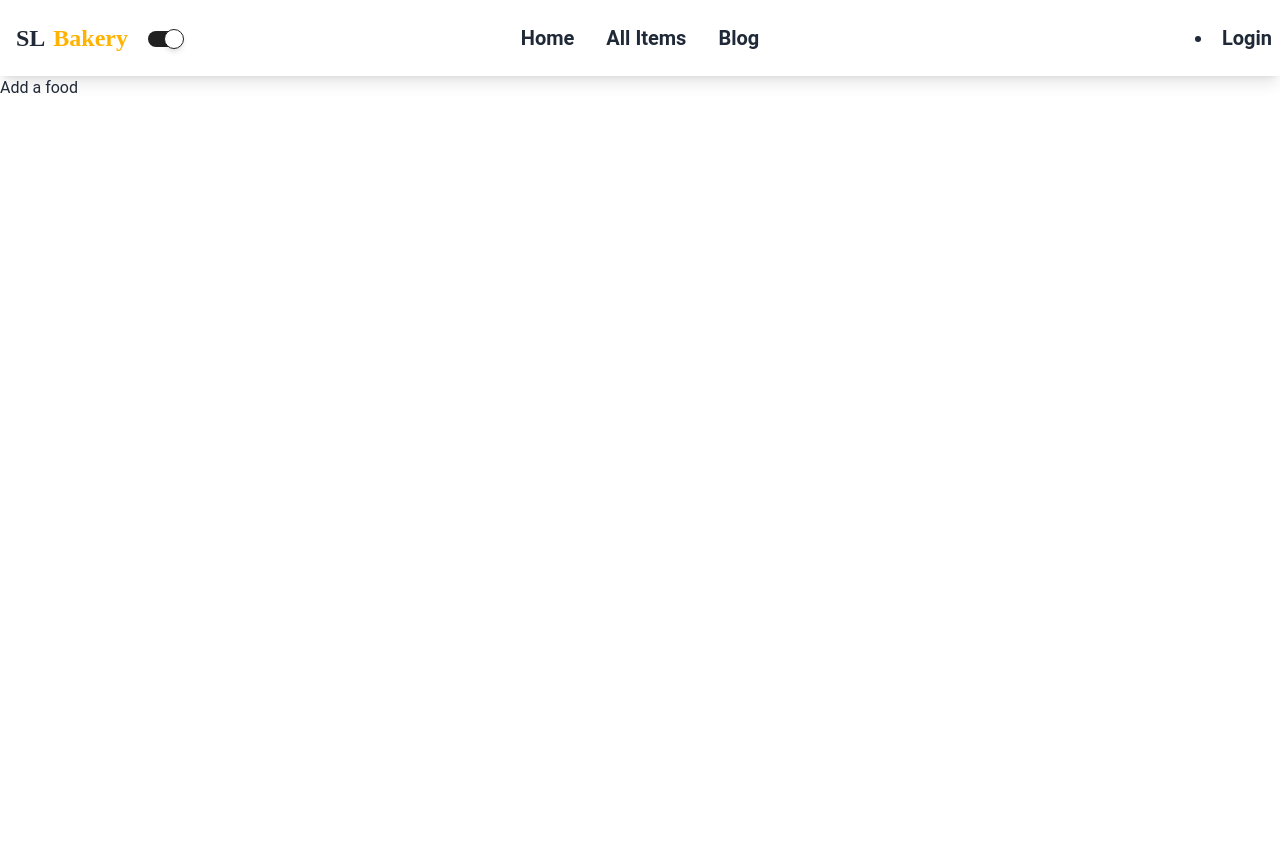
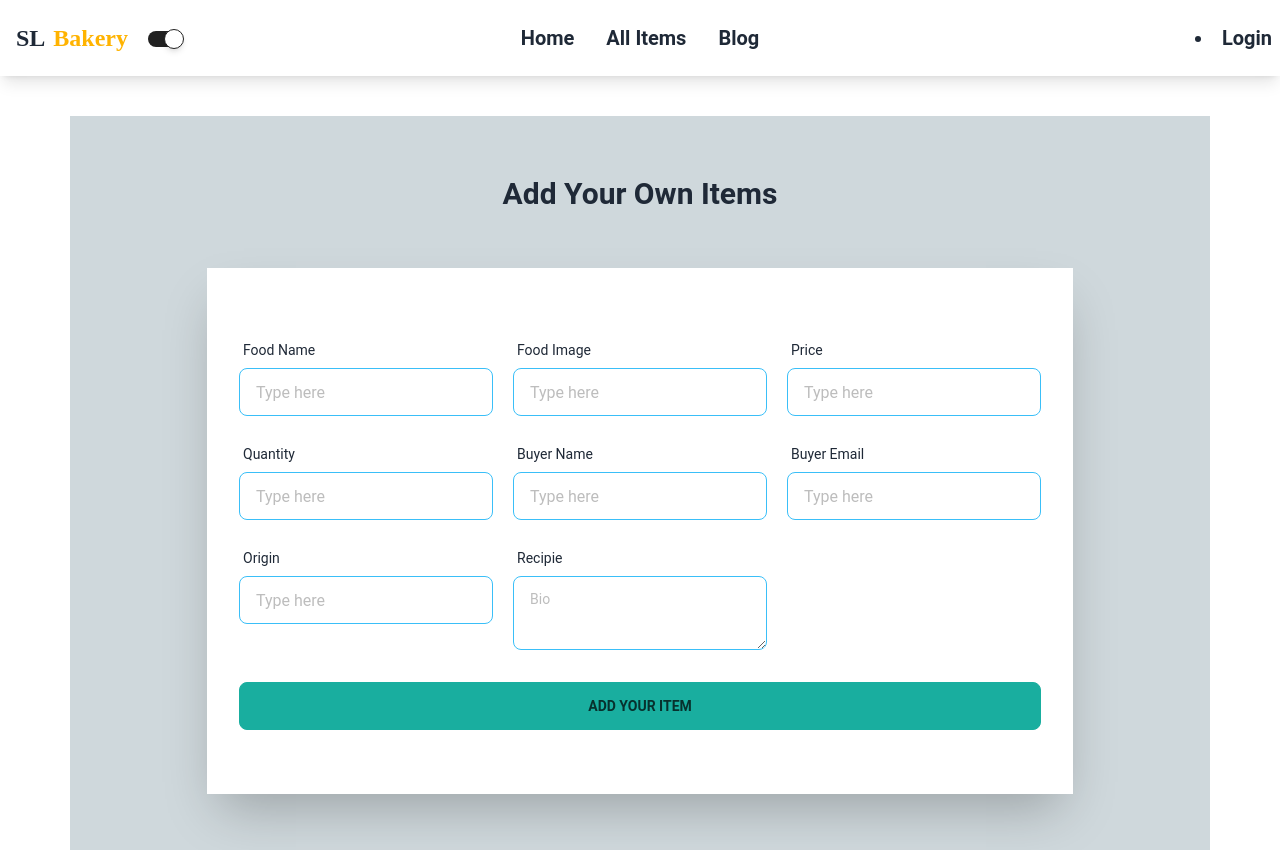
Before and after one commit to bashputi/bakery-client, a React (Vite) app: page /addfood in a window 1280 px wide. Before the commit the page ends 800 px from the top, so only its background shows below. Built offline with nearby package versions, Linux system fonts and the light colour scheme; no server answers.

Commit message:
add yor item page done

```diff
--- a/src/layOut/Pages/MyPage/AddFood.jsx
+++ b/src/layOut/Pages/MyPage/AddFood.jsx
@@ -1,16 +1,128 @@
 import { Helmet } from "react-helmet";
 
+import { useContext } from "react";
+import { AuthContext } from "../../../route/AuthProvider";
+import { CardHeader } from "@material-tailwind/react";
+import Swal from "sweetalert2";
 
 const AddFood = () => {
+    const {user} = useContext(AuthContext);
+    const handleAdd = e => {
+        e.preventDefault();
+        const foodName = e.target.foodName.value;
+        const pic = e.target.pic.value;
+        const quantity = e.target.quantity.value;
+        const price= e.target.price.value;
+        const name = e.target.name.value;
+        const email = e.target.email.value;
+        const origin = e.target.origin.value;
+        const recipie = e.target.recipie.value;
+        console.log(recipie, origin,
+            email,name ,price, quantity,pic,foodName);
+            const adding = {
+              foodname: foodName,
+              img: pic,
+              quantity: quantity,
+              Price: price,
+              customerName: name,
+              email,
+              origin: origin,
+              recipie: recipie
+
+            }
+            fetch('http://localhost:5000/item', {
+    method: 'POST',
+    headers: {
+      'content-type': 'application/json'
+    },
+    body: JSON.stringify(adding)
+  })
+  .then(res => res.json())
+  .then(data => {
+    console.log(data);
+    if(data.insertedId){
+      Swal.fire({
+        title: "Congratulation",
+        text: "You successfully added a item!",
+        icon: "success"
+      });
+    }
+  })
+    }
     return (
-        <div>
+        <div className="container mx-auto pb-10 bg-blue-gray-100 mt-10 py-5">
               <Helmet>
                 <meta charSet="utf-8" />
                 <title>SL Bakery | Add a item </title>
                 <link rel="canonical" href="http://mysite.com/example" />
             </Helmet>
+            <h1 className="text-center my-10 font-bold text-3xl">Add Your Own Items</h1>
+            <div className="">
+  <div className="hero-content">
 
-            Add a food
+    <div className=" bg-base-100 shadow-2xl">
+      <form onSubmit={handleAdd} className="card-body  my-8">
+
+     <div className="grid grid-cols-1 gap-5 md:grid-cols-2 lg:grid-cols-3">
+<div className="form-control">
+    <label className="label">
+      <span className="label-text">Food Name</span>
+    </label>
+    <input type="text" name="foodName" placeholder="Type here" className="input input-bordered input-info w-full max-w-lg"  />
+  </div>
+<div className="form-control">
+    <label className="label">
+      <span className="label-text">Food Image</span>
+    </label>
+    <input type="text" name="pic" placeholder="Type here" className="input input-bordered input-info w-full max-w-lg"/>
+  </div>
+  <div className="form-control">
+    <label className="label">
+      <span className="label-text">Price</span>
+    </label>
+    <input type="text"  name="price"placeholder="Type here" className="input input-bordered input-info w-full max-w-lg" />
+  </div>
+  <div className="form-control">
+    <label className="label">
+      <span className="label-text">Quantity</span>
+    </label>
+    <input type="text" name="quantity" placeholder="Type here" className="input input-bordered input-info w-full max-w-lg" />
+  </div>
+  <div className="form-control">
+    <label className="label">
+      <span className="label-text">Buyer Name</span>
+    </label>
+    <input type="text" defaultValue={user?.displayName} name="name" placeholder="Type here" className="input input-bordered input-info w-full max-w-lg" required readOnly={true}/>
+  </div>
+  <div className="form-control">
+    <label className="label">
+      <span className="label-text">Buyer Email</span>
+    </label>
+    <input type="Email" defaultValue={user?.email} name="email" placeholder="Type here" className="input input-bordered input-info w-full max-w-lg" required readOnly={true}/>
+  </div>
+  <div className="form-control">
+    <label className="label">
+      <span className="label-text">Origin</span>
+    </label>
+    <input type="text" name="origin" placeholder="Type here" className="input input-bordered input-info w-full max-w-lg"  />
+
+  </div>
+  <div className="form-control">
+    <label className="label">
+      <span className="label-text">Recipie</span>
+    </label>
+    <textarea name="recipie" className="textarea textarea-info max-w-lg" placeholder="Bio"></textarea>
+
+  </div>
+  </div>
+  <div className="form-control mt-6">
+    <button className="btn btn-active btn-accent ">Add your item</button>
+  </div>
+
+</form>
+    </div>
+  </div>
+</div>
 
         </div>
     );
--- a/src/layOut/Pages/MyPage/MyOrder.jsx
+++ b/src/layOut/Pages/MyPage/MyOrder.jsx
@@ -58,7 +58,7 @@ Swal.fire({
 
 
     return (
-        <div className="container md:mx-auto">
+        <div className="container mx-auto">
               <Helmet>
                 <meta charSet="utf-8" />
                 <title>SL Bakery | Client's order </title>
```
